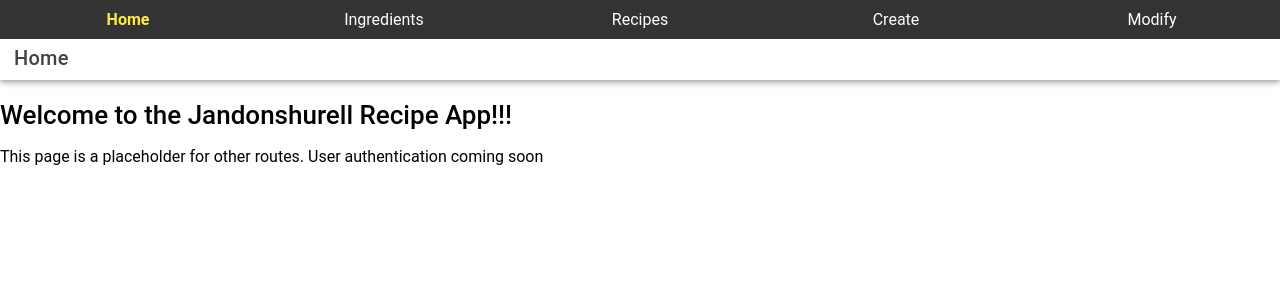
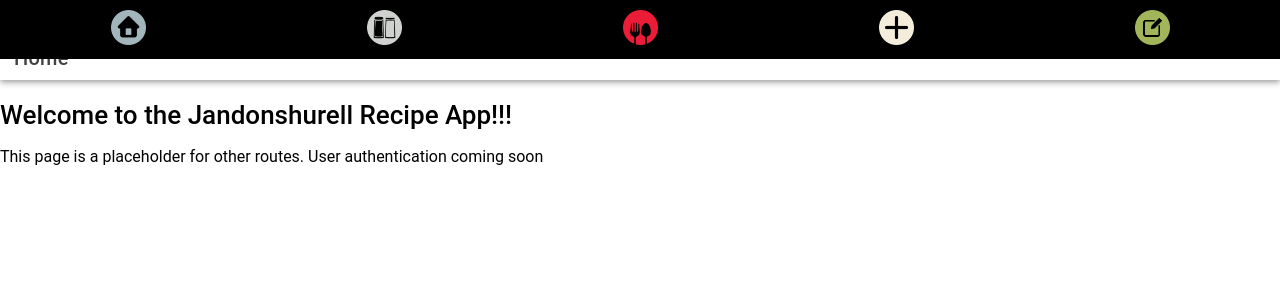
Before and after one commit to BC-1616/Cook-and-Compile, a React (Vite) app in the folder capstone/: page /Home in a window 1280 px wide. Shown: the top 300 px of the page. Built offline with nearby package versions, Linux system fonts and the light colour scheme.

Commit message:
Changed navbar to icons and added styling

```diff
--- a/capstone/src/Styles/NavBar.css
+++ b/capstone/src/Styles/NavBar.css
@@ -1,8 +1,7 @@
 .custom-navbar {
   display: flex;
   align-items: center;
-    background-color: #333;
-    color: #fff;
+  background-color: black;
   padding: 10px 0;
   position: fixed;
   width: 100%;
@@ -11,13 +10,14 @@
 .nav-button {
   text-align: center;
   flex: 1;
-    font-size: 1em;
 }
 
-  .nav-button.selected {
-    font-weight: bold;
-    color: #ffeb3b;
+/* Size adjustments for nav icons */
+.nav-icon {
+  width: 35px;
+  height: 35px;
 }
+
 
 /* Style adjustments for web and mobile views */
 @media (min-width: 769px) {
@@ -33,5 +33,3 @@
     bottom: 0;
   }
 }
-
-/* add icons and delete words on navbar later */
--- a/capstone/src/components/NavBar.tsx
+++ b/capstone/src/components/NavBar.tsx
@@ -1,33 +1,38 @@
 import React from 'react';
 import { useLocation } from 'react-router-dom';
 import '../Styles/NavBar.css';
+// import icons for navbar
+import home from '../ICONS/Home.png';
+import ingredients from '../ICONS/Ingredients.png';
+import recipes from '../ICONS/Recipes.png';
+import create from '../ICONS/Create.png';
+import modify from '../ICONS/Modify.png';
 
-// This page is similar to the original Menu but instead of there being an upper left menu button for mobile there is a Navigation bar at the bottom. This will be more user friendly for mobile users.
 const appPages = [
   {
     title: 'Home',
     url: '/Home',
-    icon: 'home'
+    icon: home
   },
   {
     title: 'Ingredients',
     url: '/IngredientPage',
-    icon: 'list'
+    icon: ingredients
   },
   {
     title: 'Recipes',
     url: '/Recipes',
-    icon: 'restaurant'
+    icon: recipes
   },
   {
     title: 'Create',
     url: '/CreateRecipes',
-    icon: 'create'
+    icon: create
   },
   {
     title: 'Modify',
     url: '/RecipeModifier',
-    icon: 'construct'
+    icon: modify
   }
 ];
 
@@ -42,9 +47,9 @@ const CustomNavBar: React.FC = () => {
           className={`nav-button ${location.pathname === appPage.url ? 'selected' : ''}`}
           onClick={() => window.location.href = appPage.url}
         >
-          <i className={`icon-${appPage.icon}`}></i>
-          <span>{appPage.title}</span>
-        </div>
+          {/* added image tag for icons */}
+          <img src={appPage.icon} alt={appPage.title} className="nav-icon" />
+      </div>
       ))}
     </div>
   );
```
Lines whose indentation alone changed are shown as unchanged.
